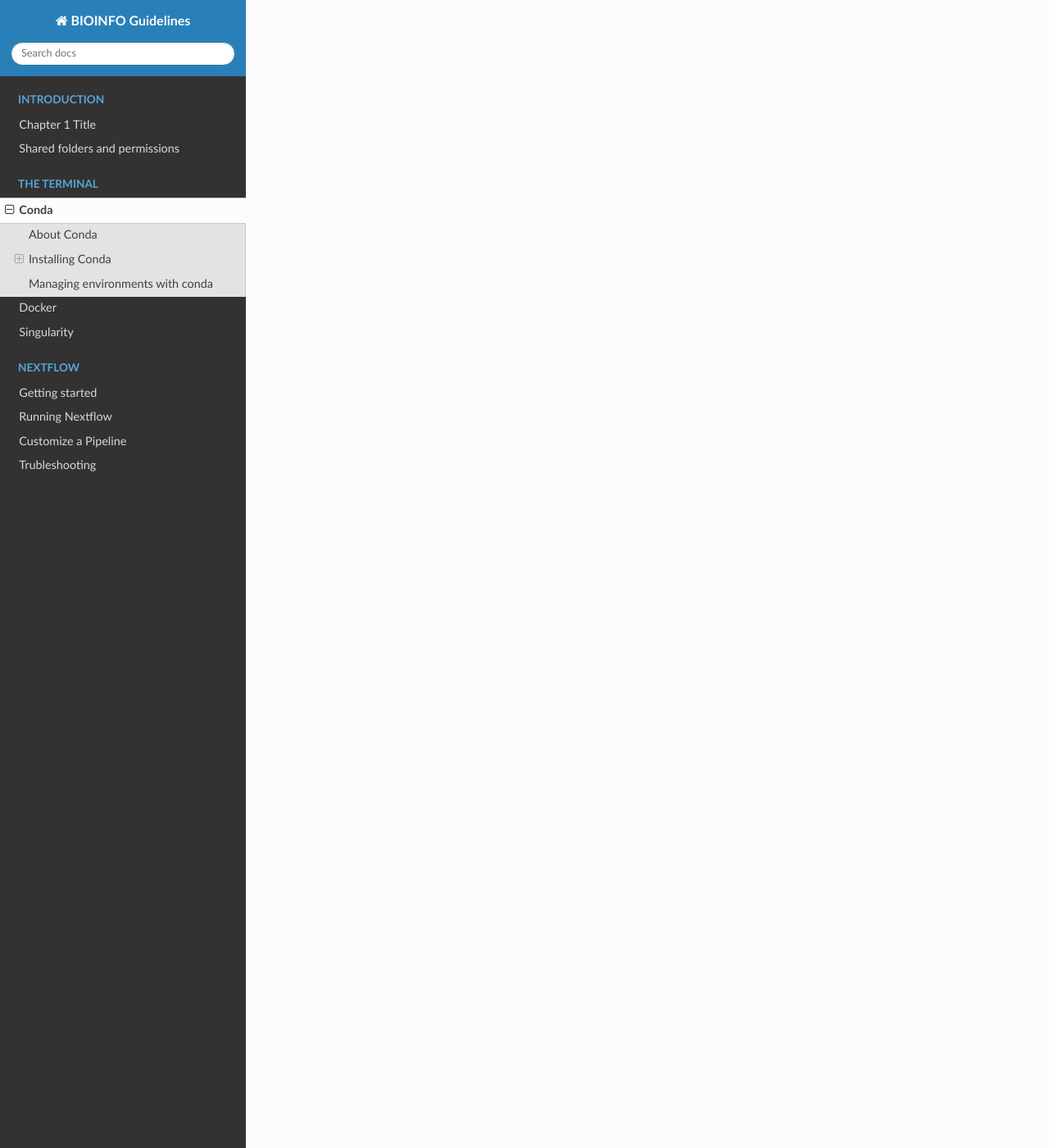
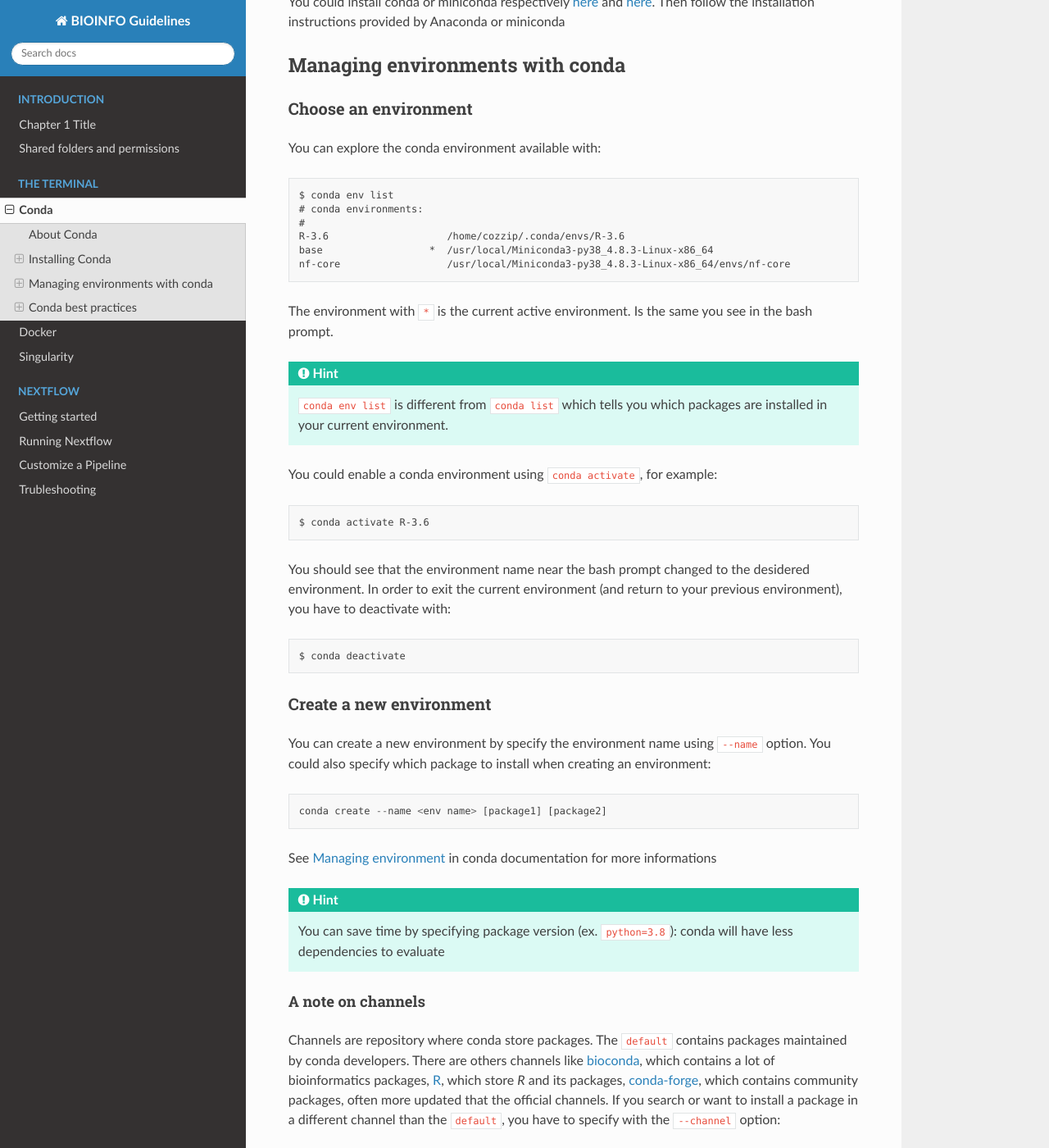
Before and after one commit to cnr-ibba/BIOINFO-guidelines, a Sphinx documentation site: the page built from docs/terminal/conda.rst, in a window 1280 px wide and 1400 px high, scrolled down 1889 px. Shown: the whole window at 82% size. Built offline with Sphinx 7.4.7 and the Read the Docs theme 2.0.0, drawn with Linux system fonts in a browser that asks for light colours; some of the changed text lies outside the part shown.

Commit message:
:memo: work on conda docs

```diff
--- a/docs/terminal/conda.rst
+++ b/docs/terminal/conda.rst
@@ -48,6 +48,13 @@ undertstand if conda is installed using ``which``, for example::
 In such case, conda is installed and currently active (The ``(base)`` near username
 in the bash prompt, is the environment name currently active in the terminal)
 
+.. hint::
+
+  Conda is already installed and initialized in our shared **core** environment.
+  When you log in you should see the ``(base)`` default environment activated.
+  This installation let you use the provided environments managed by the system
+  administrator, and to define your local environments in your ``$HOME`` folder.
+
 Should I install Conda or Miniconda?
 ~~~~~~~~~~~~~~~~~~~~~~~~~~~~~~~~~~~~
 
@@ -72,3 +79,120 @@ installation instructions provided by Anaconda or miniconda
 
 Managing environments with conda
 --------------------------------
+
+Choose an environment
+~~~~~~~~~~~~~~~~~~~~~
+
+You can explore the conda environment available with::
+
+  $ conda env list
+  # conda environments:
+  #
+  R-3.6                    /home/cozzip/.conda/envs/R-3.6
+  base                  *  /usr/local/Miniconda3-py38_4.8.3-Linux-x86_64
+  nf-core                  /usr/local/Miniconda3-py38_4.8.3-Linux-x86_64/envs/nf-core
+
+The environment with ``*`` is the current active environment. Is the same you see
+in the bash prompt.
+
+.. hint::
+
+  ``conda env list`` is different from ``conda list`` which tells you which
+  packages are installed in your current environment.
+
+You could enable a conda environment using ``conda activate``, for example::
+
+  $ conda activate R-3.6
+
+You should see that the environment name near the bash prompt changed to the desidered
+environment. In order to exit the current environment (and return to your previous
+environment), you have to deactivate with::
+
+  $ conda deactivate
+
+Create a new environment
+~~~~~~~~~~~~~~~~~~~~~~~~
+
+You can create a new environment by specify the environment name using ``--name``
+option. You could also specify which package to install when creating an environment::
+
+  conda create --name <env name> [package1] [package2]
+
+See `Managing environment <https://docs.conda.io/projects/conda/en/latest/user-guide/tasks/manage-environments.html>`__
+in conda documentation for more informations
+
+.. hint::
+
+  You can save time by specifying package version (ex. ``python=3.8``): conda will
+  have less dependencies to evaluate
+
+A note on channels
+""""""""""""""""""
+
+Channels are repository where conda store packages. The ``default`` contains packages
+maintained by conda developers. There are others channels like `bioconda <https://bioconda.github.io/index.html>`__,
+which contains a lot of bioinformatics packages, `R <https://anaconda.org/r/repo>`__,
+which store *R* and its packages, `conda-forge <https://conda-forge.org/>`__, which
+contains community packages, often more updated that the official channels. If you
+search or want to install a package in a different channel than the ``default``, you
+have to specify with the ``--channel`` option::
+
+  $ conda search --channel R r-base=3.6
+  $ conda create --channel R --name R-3.6 r-base=3.6
+
+You can find more information on `Managing channels <https://docs.conda.io/projects/conda/en/latest/user-guide/tasks/manage-channels.html>`__
+in conda documentation.
+
+.. warning::
+
+  different channels could have different dependencies: for example could be difficult
+  install both ``rstudio`` package from ``R`` channel and ``R-base=4.0`` from ``conda-forge``.
+  Moreover channels like ``conda-forge`` could have more updates than the default
+  one, and could be difficult install or updating packages in those channels. Instead
+  of installing our your requirements in a single environment, you should install
+  software in dedicated environments, and use custom channels only if its necessary.
+
+Export and import an environment
+~~~~~~~~~~~~~~~~~~~~~~~~~~~~~~~~
+
+You could export conda environment in a file. First, you have to activate the environment
+that you want to import, for example::
+
+  $ conda activate R-3.6
+  $ conda env export > R-3.6.yml
+
+Then you could create a new environment relying on the exported file, for example on
+a different machine::
+
+  $ conda env create -f R-3.6.yml
+
+Remove an environment
+~~~~~~~~~~~~~~~~~~~~~
+
+You can remove an environment by specifying its *name*: this environment shouldn't
+be active when removing::
+
+  $ conda env remove --name R-3.6
+
+Conda best practices
+--------------------
+
+Specify package version if possible
+~~~~~~~~~~~~~~~~~~~~~~~~~~~~~~~~~~~
+
+Specifying package version could save a lot of time, for example when you need
+to resolve dependencies with channels::
+
+  $ conda create --channel conda-forge --channel R --name R-4.0 r-base=4.0
+
+Clean up
+~~~~~~~~
+
+Conda will download and save packages in a local cache when installing or updating packages.
+You can save some time when you install a cached package, however this can consume
+a lot of disk space. You can free conda cache with::
+
+  $ conda clean --all
+
+See `conda clean <https://docs.conda.io/projects/conda/en/latest/commands/clean.html>`__
+for more options.
```
Also changed, not shown: other parts of docs/terminal/conda.rst (+1 -1 lines).
